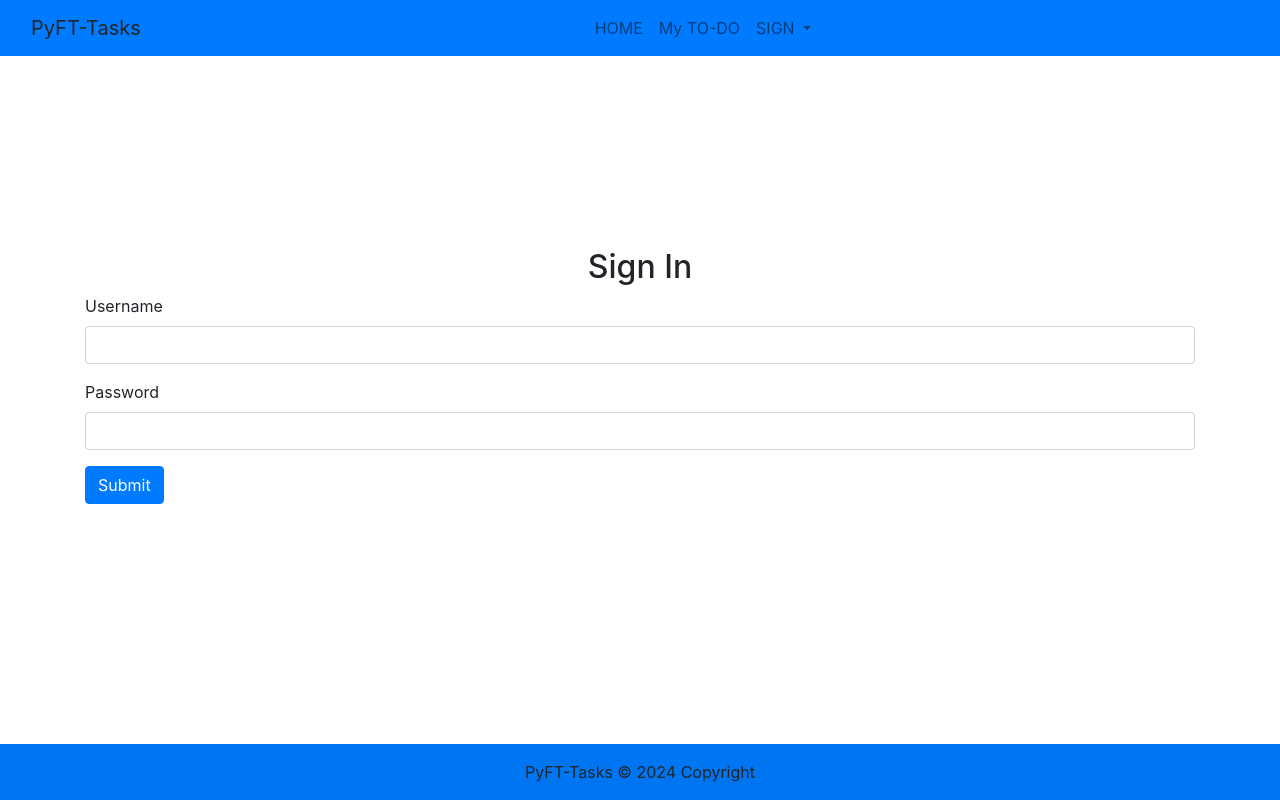
After one commit to Anton1802/PyFT-Tasks, a Flask app: page /signin in a window 1280 px wide. The commit adds this page. Run offline with Flask 3, Linux system fonts and the light colour scheme; some libraries are stand-ins or nearby versions.

Commit message:
Add signin and signup forms

```diff
--- a/app/templates/layouts/base.html
+++ b/app/templates/layouts/base.html
@@ -8,7 +8,7 @@
 	</head>
 	<body style="height: 100%; margin: 0; display: flex; flex-direction: column;">
 		{% include "includes/navbar.html" %}
-		<div class="container-xxl" style="flex: 1;">
+		<div style="flex: 1;">
 			{% block content %}{% endblock %}
 		</div>
 		{% include "includes/footer.html" %}
--- /dev/null
+++ b/app/templates/signin.html
@@ -0,0 +1,23 @@
+{% extends "layouts/base.html" %}
+{% block title %}Sign In{% endblock %}
+{{ super() }}
+{% block content %}
+<div class="container" style="height: 80vh;">
+	<div class="row d-flex align-items-center h-100">
+		<div class="col-md-12">
+			<form>
+			  <h2 class="text-center">Sign In</h2>
+			  <div class="mb-3">
+				<label for="Username" class="form-label">Username</label>
+				<input type="text" class="form-control" id="InputUsername" aria-describedby="UsernameHelp">
+			  </div>
+			  <div class="mb-3">
+				<label for="InputPassword" class="form-label">Password</label>
+				<input type="password" class="form-control" id="InputPassword">
+			  </div>
+			  <button type="submit" class="btn btn-primary">Submit</button>
+			</form>
+		</div>
+	</div>
+</div>
+{% endblock %}
--- a/app/views.py
+++ b/app/views.py
@@ -1,8 +1,17 @@
 from app import app
-from flask               import render_template
+from flask import render_template
 
 # Index
-@app.route('/', defaults={'path': 'index.html'})
-@app.route('/path')
-def index(path: str) -> str:
-    return render_template(path)
+@app.route('/')
+def index() -> str:
+    return render_template('index.html')
+
+# SignIn
+@app.route('/signin')
+def signin() -> str:
+    return render_template('signin.html')
+
+# SignUp
+@app.route('/signup')
+def signup() -> str:
+    return render_template('signup.html')
```
Also changed, not shown: app/templates/signup.html (added, +23 -0 lines).
